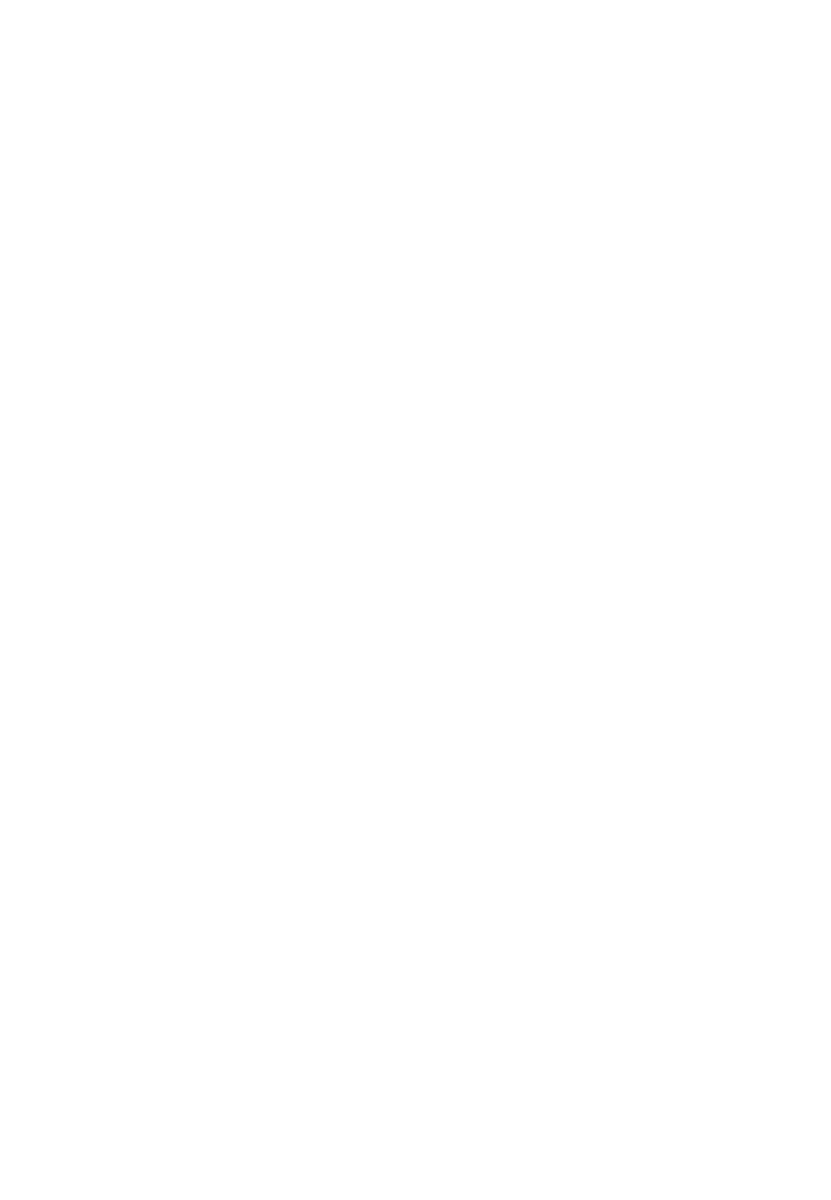
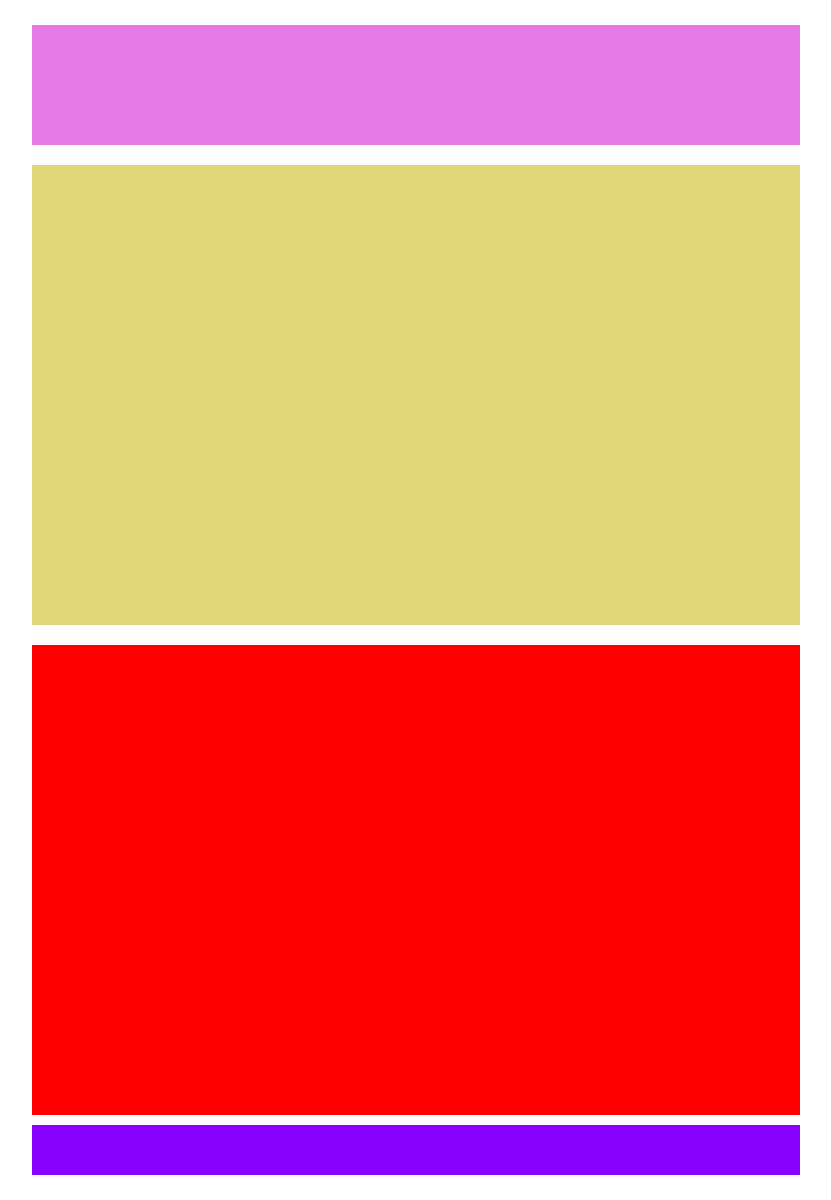
Before and after one commit to AndreaCasentini93/htmlcss-struttura-wp, a plain HTML site: page index.html in a window 1280 px wide. Shown: the whole page, without its empty margins (224-1055 px from the left). Before the commit the page ends 800 px from the top, so only its background shows below. Drawn offline with Linux system fonts and the light colour scheme.

Commit message:
Project basis

```diff
--- a/css/style.css
+++ b/css/style.css
@@ -1,6 +1,47 @@
+/* debug */
+header {
+    height: 120px;
+    margin-bottom: 20px;
+    background-color: #E579E6;
+}
+
+section:first-of-type {
+    height: 460px;
+    margin-bottom: 20px;
+    background-color: #E1D67A;
+}
+
+section:last-of-type {
+    height: 470px;
+    background-color: red;
+}
+
+footer {
+    height: 50px;
+    margin-top: 10px;
+    background-color: #8801FE;
+}
+
+/* /debug */
+
 /* common */
 * {
     box-sizing: border-box;
     margin: 0;
     padding: 0;
 }
+
+body {
+    height: 1200px;
+    background-color: white;
+    position: relative;
+}
+
+body>div {
+    position: absolute;
+    top: 50%;
+    left: 50%;
+    transform: translate(-50%, -50%);
+    width: 60%;
+    height: 1150px;
+}
--- a/index.html
+++ b/index.html
@@ -4,10 +4,39 @@
         <meta charset="UTF-8">
         <meta http-equiv="X-UA-Compatible" content="IE=edge">
         <meta name="viewport" content="width=device-width, initial-scale=1.0">
+        <link rel="stylesheet" href="css/style.css">
         <title>Tema Wordpress</title>
     </head>
 
     <body>
+        <div>
+            <!-- header page -->
+        <header>
 
+        </header>
+        <!-- /header page -->
+
+        <!-- body page -->
+        <main>
+            <!-- first section -->
+            <section>
+
+            </section>
+            <!-- /first section -->
+
+            <!-- last section -->
+            <section>
+
+            </section>
+            <!-- /last section -->
+        </main>
+        <!-- /body page -->
+
+        <!-- footer page -->
+        <footer>
+
+        </footer>
+        <!-- /footer page -->
+        </div>
     </body>
 </html>
```
